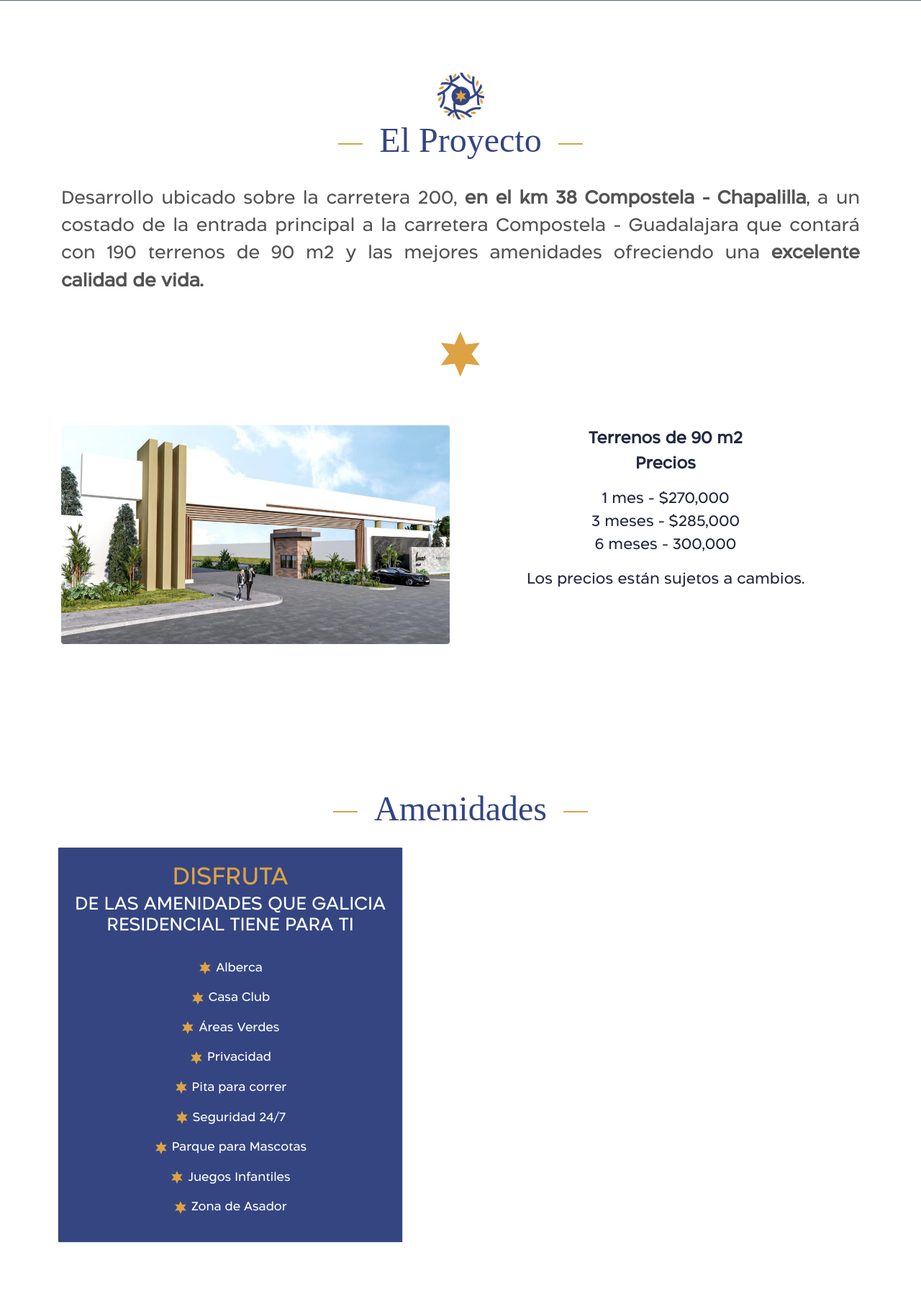
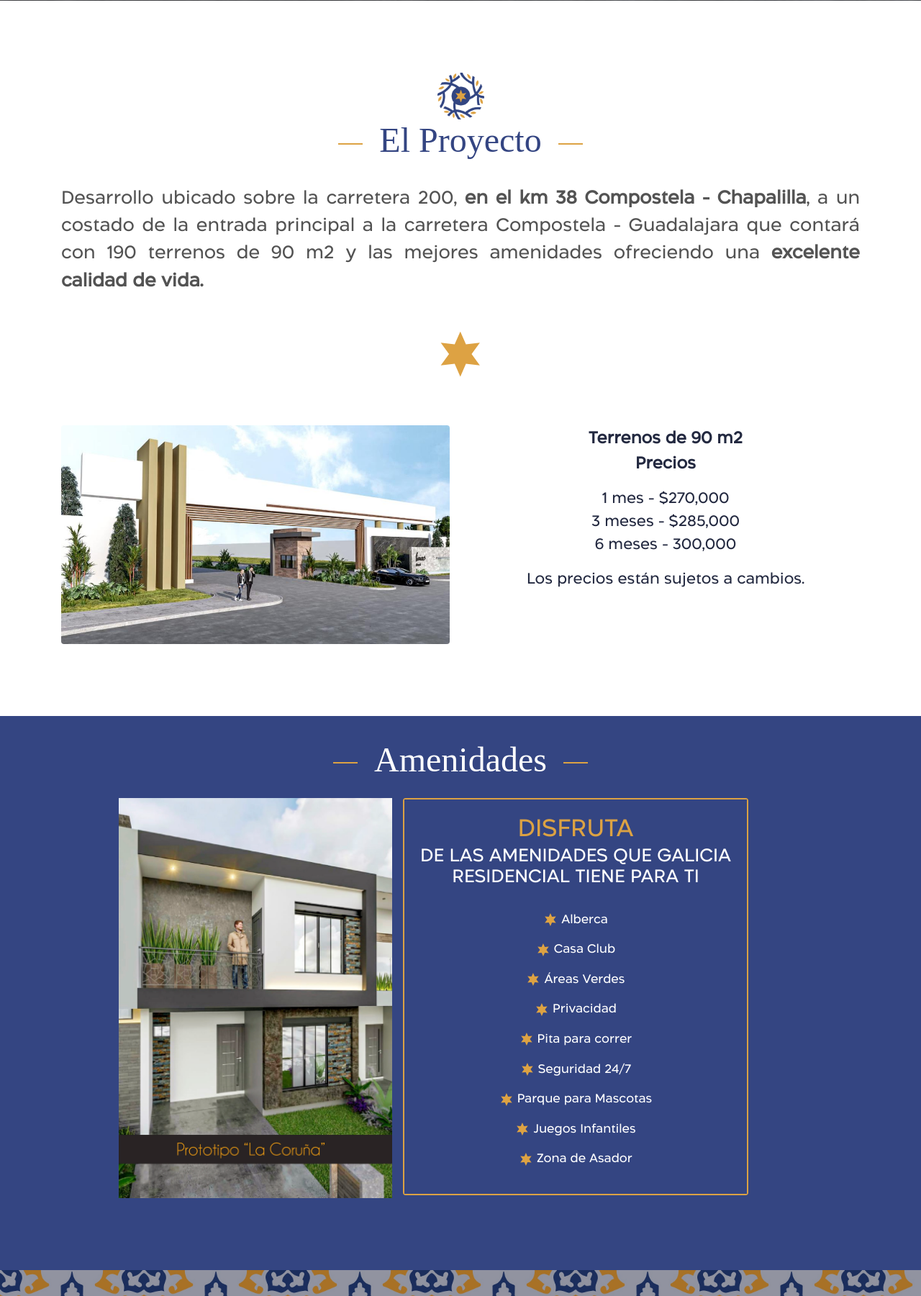
Before and after one commit to desarrolloCoeur/galicia, a PHP site: page / in a window 1280 px wide. Shown: the part 799-2600 px from the top of the page at 72% size. Run offline with PHP 8.4, Linux system fonts and the light colour scheme; some web fonts are replaced.

Commit message:
cambios plata

```diff
--- a/components/banner-index.php
+++ b/components/banner-index.php
@@ -1,11 +1,11 @@
  <!--Hero start-->
- <section class="hero-1 position-relative align-items-center justify-content-center d-flex" style="background-image: url(images/hero-1-img.jpg);" id="home">
+ <section class="hero-1 position-relative align-items-center justify-content-center d-flex" id="home">
+        <div class="bg-overlay-2"></div>
             <div class="container">
                 <div class="row">
                     <div class="col">
                         <h1 class="text-white mt-xl-5"></h1>
                         <h4 class="font-weight-normal text-white"></h4>
-                        <!-- <div class="hero-line my-5"></div> -->
                         <p class="text-white-70">
                         </p>
                     </div>
--- a/components/navbar.php
+++ b/components/navbar.php
@@ -21,7 +21,7 @@
                             <a class="nav-link" href="#portfolio">Amenidades</a>
                         </li>
                         <li class="nav-item">
-                            <a class="nav-link" href="#blog">Ubicación</a>
+                            <a class="nav-link" href="#ubicacion">Ubicación</a>
                         </li>
                         <li class="nav-item">
                             <a class="nav-link" href="#contact">Contacto</a>
--- a/css/style.css
+++ b/css/style.css
@@ -32,6 +32,10 @@ Apto cafe : #59291E
   font-family: "Aftika";
   src: url("../fonts/Aftika/Aftika.ttf") format("opentype");
 }
+.amenidades{
+  display: flex;
+  justify-content: center;
+}
 .ameni{
   font-size: 1rem;
   font-family: "Aftika";
@@ -53,8 +57,7 @@ Apto cafe : #59291E
   padding-bottom: 1.5rem;
 }
 .card{
-  display: flex;
-  margin: 0 auto;
+  border: 2px solid #DCA243;
 }
 .estrella{
   width: 70px;
@@ -647,6 +650,9 @@ h1, h2, h3, h4, h5, h6 {
 }
 
 .hero-1 {
+  background-color: #fff !important;
+  background-image: url("../images/fachada2.jpg");
+  filter: brightness(1);
   height: 100vh;
   background-size: cover;
   background-position: center;
--- a/index.php
+++ b/index.php
@@ -53,19 +53,19 @@ require_once("components/banner-index.php");
         </section>
         <!-- about us end -->
 
-        <!-- creative works start -->
-        <section class="section" id="portfolio">
-            <div class="container-fluid" style="background:color:blue;">
+        <!-- Amenidades -->
+        <section class="section" id="portfolio" style="padding-top: 0rem; background: #344582;">
+            <div class="container" style=";">
                 <div class="row">
                     <div class="col-12 mb-4">
-                        <h2 class="mb-0 title titulo"><span class="title-border mr-4 pr-3"></span>Amenidades <span class="title-border ml-4 pl-3"></span></h2>
+                        <h2 class="mb-0 title titulo" style="color: #fff; padding-top: 2rem;"><span class="title-border mr-4 pr-3"></span>Amenidades <span class="title-border ml-4 pl-3"></span></h2>
                     </div>
                 </div>
                 <!-- end row -->
 
-                <div class="row">
+                <div class="row amenidades">
                     <div clas="col-6 col-lg-6 col-md-6">
-                        <!-- <img class="img-fluid" stye="width:100px;" src="images/La Coruña.jpg" alt=""> -->
+                        <img class="img-fluid" style="width: 380px;" src="images/La Coruña.jpg" alt="">
                     </div>
                     <div class="col-6 col-lg-6 col-md-6">
                         <div class="card" style="width: 30rem;">
```
